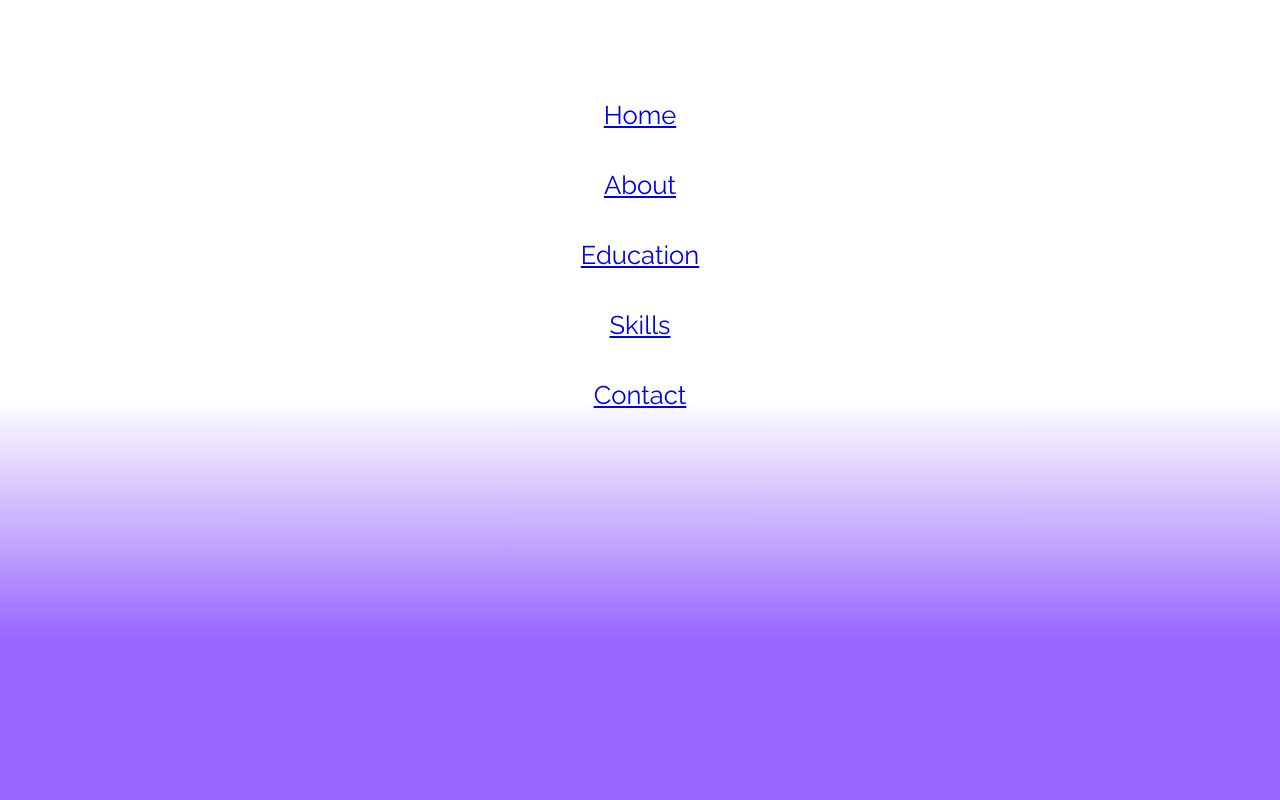
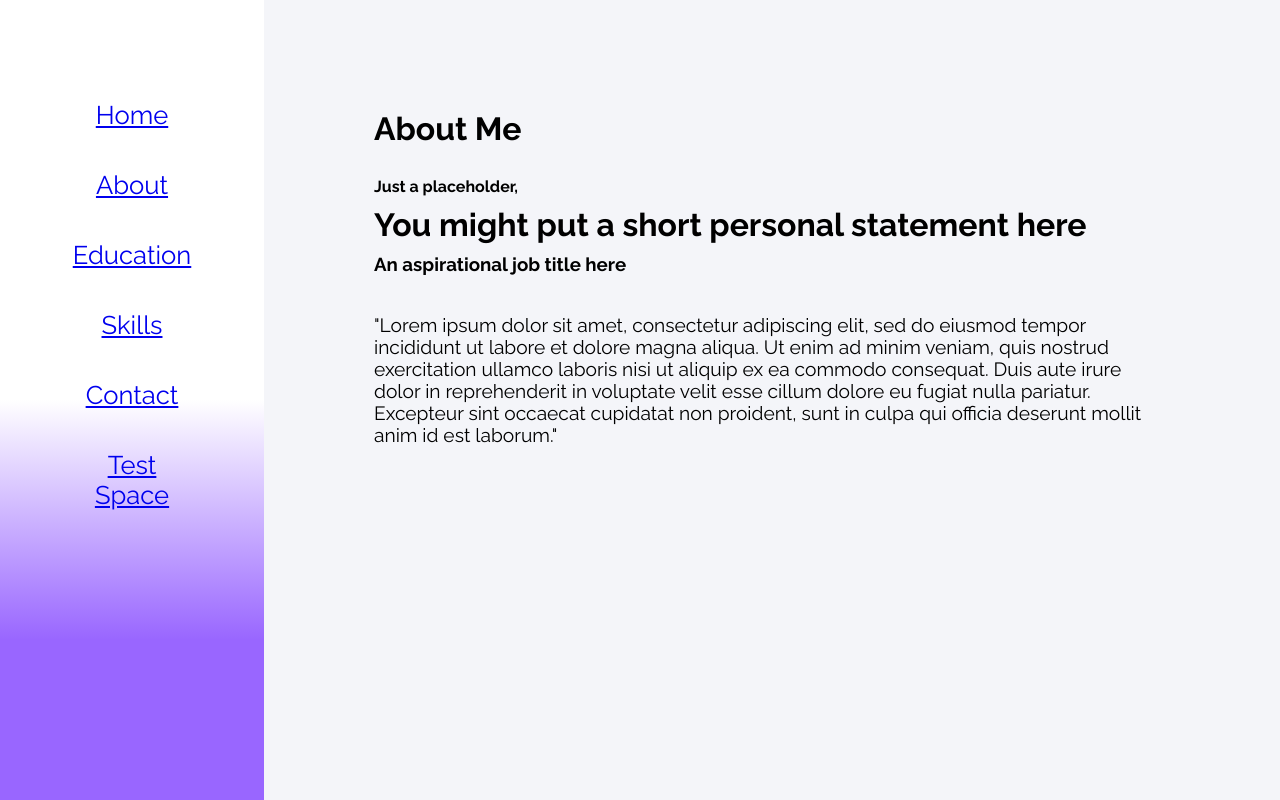
Before and after one commit to 1702267/LoveForTheUgliesCW2, a React (Create React App) app in the folder love4ugly/: page /about in a window 1280 px wide. Built offline with nearby package versions, Linux system fonts and the light colour scheme.

Commit message:
more progress on front end, basic framework done

```diff
--- a/love4ugly/src/App.css
+++ b/love4ugly/src/App.css
@@ -72,3 +72,15 @@ color: #9a9b9c;
 {
 color: #ffffff;
 }
+.subtopic
+{
+margin:10px 10px 30px 10px !important;
+}
+p
+{
+font-size: var(--fontsize-p);
+}
+h1,h2,h3,h4,p
+{
+margin: 10px;
+}
--- a/love4ugly/src/App.js
+++ b/love4ugly/src/App.js
@@ -7,6 +7,12 @@ Route,
 } from "react-router-dom";
 import Navbar from './components/Navbar';
 import Home from './contents/Home';
+import About from './contents/About';
+import Education from './contents/Education';
+import Skills from './contents/Skills';
+import Contact from './contents/Contact';
+
+
 function App() {
   return (
     <Router>
@@ -15,9 +21,20 @@ function App() {
       <Route exact path="/">
         <Home />
       </Route>
+      <Route exact path="/about">
+        <About />
+      </Route>
+      <Route exact path="/education">
+        <Education />
+      </Route>
+      <Route exact path="/skills">
+        <Skills />
+      </Route>
+      <Route exact path="/contact">
+        <Contact />
+      </Route>
       </div>
     </Router>
-
   )
 }
 export default App;
--- a/love4ugly/src/components/Navbar.js
+++ b/love4ugly/src/components/Navbar.js
@@ -8,7 +8,22 @@ class Navbar extends Component {
     this.state={
       'NavItemActive':''
     }
-   }
+  };
+
+  render() {
+      return (
+          <nav>
+          <ul>
+          <Navitem item="Home" tolink="/"  activec={this.activeitem}></Navitem>
+          <Navitem item="About" tolink="/about"  activec={this.activeitem}></Navitem>
+          <Navitem item="Education" tolink="/education"  activec={this.activeitem}></Navitem>
+          <Navitem item="Skills" tolink="/skills"  activec={this.activeitem}></Navitem>
+          <Navitem item="Contact" tolink="/contact"  activec={this.activeitem}></Navitem>
+          <Navitem item="Test Space" tolink="/testspace"  activec={this.activeitem}></Navitem>
+          </ul>
+          </nav>
+          )
+    };
 
     activeitem=(x)=>
     {
@@ -20,20 +35,5 @@ class Navbar extends Component {
         document.getElementById(this.state.NavItemActive).classList.add('active');
       });
     };
-
- render() {
- return (
- <nav>
- <ul>
- <Navitem item="Home" tolink="/" activec={this.activeitem}></Navitem>
- <Navitem item="About" tolink="/" activec={this.activeitem}></Navitem>
- <Navitem item="Education" tolink="/" activec={this.activeitem}></Navitem>
- <Navitem item="Skills" tolink="/" activec={this.activeitem}></Navitem>
- <Navitem item="Contact" tolink="/" activec={this.activeitem}></Navitem>
- </ul>
- </nav>
- )
 }
- }
-
 export default Navbar
--- a/love4ugly/src/components/Navitem.js
+++ b/love4ugly/src/components/Navitem.js
@@ -3,19 +3,12 @@ import { Link } from "react-router-dom";
 
 class Navitem extends Component {
 
+
 render() {
 return (
- <li>
- <Link to={this.props.tolink}>
- {this.props.item}
- </Link>
- </li>
-)}render() {
-return (
- <li id={this.props.item}>
- <Link to={this.props.tolink}
-onClick={this.props.activec.bind(this,this.props.item)}>{this.props.item}</Link>
- </li>
+  <li id={this.props.item}>
+  <Link to={this.props.tolink} onClick={this.props.activec.bind(this,this.props.item)}>{this.props.item}</Link>
+  </li>
 )}
 }
 export default Navitem
--- a/love4ugly/src/components/Social.js
+++ b/love4ugly/src/components/Social.js
@@ -1,12 +1,13 @@
 import React, { Component } from 'react';
+
 class Social extends Component {
 
   render() {
     return (
       <div class="social">
- <a href="https://www.linkedin.com/in/computingrgu/" target="_blank"><i class="fa falinkedin"></i></a>
- <a href="https://github.com/facebook/create-react-app" target="_blank"><i class="fa fagithub"></i></a>
- <a href="https://theuselessweb.com" target="_blank"><i class="fab fafacebook"></i></a>
+      <a href="https://www.linkedin.com/in/computingrgu/" target="_blank"><i class="fa fa-linkedin"></i></a>
+      <a href="https://github.com/facebook/create-react-app" target="_blank"><i class="fa fa-github"></i></a>
+      <a href="https://theuselessweb.com" target="_blank"><i class="fa fa-facebook"></i></a>
       </div>
     )
   }
--- a/love4ugly/src/components/Widecard.js
+++ b/love4ugly/src/components/Widecard.js
@@ -0,0 +1,17 @@
+import React, { Component } from 'react'
+
+class Widecard extends Component {
+
+  render() {
+    return (
+      <div class="widecard">
+      <div class="compdet">
+      <h3>{this.props.title}</h3>
+      <h4 class="secondtext">{this.props.where}</h4>
+      <h4 class="secondtext">{this.props.from} - {this.props.to}</h4>
+      </div>
+      </div>
+    )
+  }
+}
+export default Widecard
--- a/love4ugly/src/contents/About.js
+++ b/love4ugly/src/contents/About.js
@@ -0,0 +1,18 @@
+import React, { Component } from 'react';
+class About extends Component {
+render() {
+return (
+<div className="condiv">
+<h1 className="subtopic">About Me</h1>
+<h4>Just a placeholder,</h4>
+<h1>You might put a short personal statement here</h1>
+<h3>An aspirational job title here</h3>
+<br></br>
+<p>
+"Lorem ipsum dolor sit amet, consectetur adipiscing elit, sed do eiusmod tempor incididunt ut labore et dolore magna aliqua. Ut enim ad minim veniam, quis nostrud exercitation ullamco laboris nisi ut aliquip ex ea commodo consequat. Duis aute irure dolor in reprehenderit in voluptate velit esse cillum dolore eu fugiat nulla pariatur. Excepteur sint occaecat cupidatat non proident, sunt in culpa qui officia deserunt mollit anim id est laborum."
+</p>
+</div>
+)
+}
+}
+export default About
--- a/love4ugly/src/contents/Contact.js
+++ b/love4ugly/src/contents/Contact.js
@@ -0,0 +1,14 @@
+import React, { Component } from 'react';
+//importing the picture as "profilepic".
+import Social from '../components/Social';
+
+class MyContact extends Component {
+  render() {
+    return (
+      <div className="condiv home">
+      <Social />
+      </div>
+    )
+  }
+}
+export default MyContact
--- a/love4ugly/src/contents/Education.js
+++ b/love4ugly/src/contents/Education.js
@@ -0,0 +1,15 @@
+import React, { Component } from 'react';
+import Widecard from '../components/Widecard';
+
+class Education extends Component {
+  render() {
+    return (
+      <div className="condiv">
+      <h1 className="subtopic">My Education</h1>
+      <Widecard title="Ph.D" where="Robert Gordon University" from="2021" to="present"/>
+      <Widecard title="Bachelor of Science (Computing...)" where="Robert Gordon University" from="August 2017" to="2021"/>
+      </div>
+    )
+  }
+}
+export default Education
--- a/love4ugly/src/contents/Skills.js
+++ b/love4ugly/src/contents/Skills.js
@@ -0,0 +1,23 @@
+import React, { Component } from 'react'
+class Skills extends Component {
+  constructor(props)
+  {
+    super(props);
+    this.state={
+      'myskills':['JS','JSX']
+    };
+  }
+  render() {
+    return (
+      <div className="condiv skills">
+      <h1 className="subtopic">My Skills</h1>
+      <ul>
+      {this.state.myskills.map((value)=>{
+        return <li>{value}</li>
+      })}
+      </ul>
+      </div>
+    )
+  }
+}
+export default Skills
```
Lines whose indentation alone changed are shown as unchanged.
